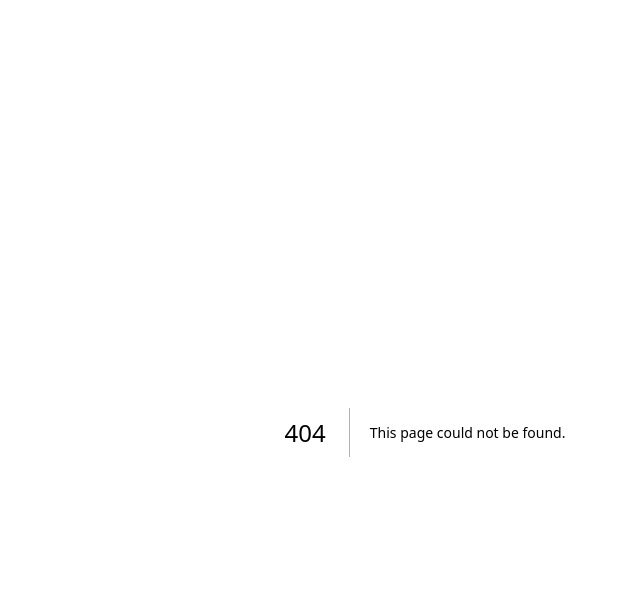
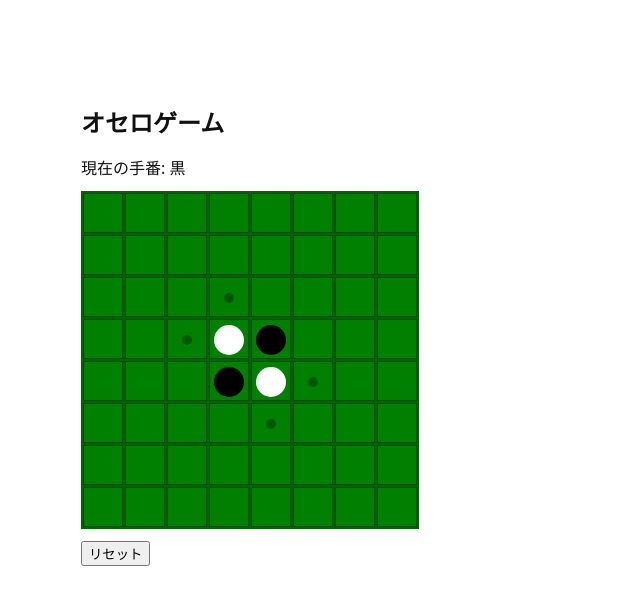
Before and after one commit to daligucheng/my-app, a Next.js app: page /othello in a window 1280 px wide. Before the commit this address had no page. Shown: the top 604 px of the page, without its empty margins (215-855 px from the left). Built offline with nearby package versions, Linux system fonts and the light colour scheme.

Commit message:
Add simple Othello game page

```diff
--- /dev/null
+++ b/app/othello/page.tsx
@@ -0,0 +1,12 @@
+import OthelloGame from "@/components/OthelloGame";
+
+export default function Page() {
+  return (
+    <main style={{ maxWidth: 720, margin: "40px auto", padding: 16 }}>
+      <h1 style={{ fontSize: 24, fontWeight: 700, marginBottom: 12 }}>
+        オセロゲーム
+      </h1>
+      <OthelloGame />
+    </main>
+  );
+}
--- /dev/null
+++ b/components/OthelloGame.tsx
@@ -0,0 +1,159 @@
+"use client";
+
+import { useState } from "react";
+
+const BOARD_SIZE = 8;
+
+// 0: empty, 1: black, -1: white
+ type Cell = 0 | 1 | -1;
+
+function createInitialBoard(): Cell[][] {
+  const board: Cell[][] = Array.from({ length: BOARD_SIZE }, () =>
+    Array<Cell>(BOARD_SIZE).fill(0)
+  );
+  board[3][3] = -1;
+  board[3][4] = 1;
+  board[4][3] = 1;
+  board[4][4] = -1;
+  return board;
+}
+
+const directions = [
+  [1, 0],
+  [-1, 0],
+  [0, 1],
+  [0, -1],
+  [1, 1],
+  [1, -1],
+  [-1, 1],
+  [-1, -1],
+] as const;
+
+function inBounds(x: number, y: number) {
+  return x >= 0 && x < BOARD_SIZE && y >= 0 && y < BOARD_SIZE;
+}
+
+function getFlips(board: Cell[][], x: number, y: number, player: Cell) {
+  if (board[y][x] !== 0) return [] as [number, number][];
+  const opponent = (player * -1) as Cell;
+  const flips: [number, number][] = [];
+  for (const [dx, dy] of directions) {
+    let nx = x + dx;
+    let ny = y + dy;
+    const line: [number, number][] = [];
+    while (inBounds(nx, ny) && board[ny][nx] === opponent) {
+      line.push([nx, ny]);
+      nx += dx;
+      ny += dy;
+    }
+    if (line.length && inBounds(nx, ny) && board[ny][nx] === player) {
+      flips.push(...line);
+    }
+  }
+  return flips;
+}
+
+function hasValidMove(board: Cell[][], player: Cell) {
+  for (let y = 0; y < BOARD_SIZE; y++) {
+    for (let x = 0; x < BOARD_SIZE; x++) {
+      if (getFlips(board, x, y, player).length) return true;
+    }
+  }
+  return false;
+}
+
+export default function OthelloGame() {
+  const [board, setBoard] = useState<Cell[][]>(createInitialBoard);
+  const [player, setPlayer] = useState<Cell>(1);
+
+  const handleClick = (x: number, y: number) => {
+    const flips = getFlips(board, x, y, player);
+    if (!flips.length) return;
+    const newBoard = board.map((row) => row.slice());
+    newBoard[y][x] = player;
+    flips.forEach(([fx, fy]) => {
+      newBoard[fy][fx] = (newBoard[fy][fx] * -1) as Cell;
+    });
+    const next = (player * -1) as Cell;
+    setBoard(newBoard);
+    if (hasValidMove(newBoard, next)) {
+      setPlayer(next);
+    } else if (!hasValidMove(newBoard, player)) {
+      // No moves for either player
+      setPlayer(0);
+    }
+  };
+
+  const resetGame = () => {
+    setBoard(createInitialBoard());
+    setPlayer(1);
+  };
+
+  return (
+    <div>
+      <p style={{ marginBottom: 12 }}>
+        {player === 0
+          ? "ゲーム終了"
+          : `現在の手番: ${player === 1 ? "黒" : "白"}`}
+      </p>
+      <div
+        style={{
+          display: "grid",
+          gridTemplateColumns: `repeat(${BOARD_SIZE}, 40px)`,
+          gap: 2,
+          background: "#006400",
+          padding: 2,
+          width: "fit-content",
+        }}
+      >
+        {board.map((row, y) =>
+          row.map((cell, x) => {
+            const flips = getFlips(board, x, y, player);
+            const canPlay = player !== 0 && flips.length > 0;
+            return (
+              <div
+                key={`${x}-${y}`}
+                onClick={() => handleClick(x, y)}
+                style={{
+                  width: 40,
+                  height: 40,
+                  background: "#008000",
+                  position: "relative",
+                  cursor: canPlay ? "pointer" : "default",
+                  border: "1px solid #004d00",
+                }}
+              >
+                {cell !== 0 && (
+                  <div
+                    style={{
+                      background: cell === 1 ? "#000" : "#fff",
+                      borderRadius: "50%",
+                      width: 30,
+                      height: 30,
+                      margin: "5px auto",
+                    }}
+                  />
+                )}
+                {cell === 0 && canPlay && (
+                  <div
+                    style={{
+                      background: player === 1 ? "#000" : "#fff",
+                      opacity: 0.3,
+                      borderRadius: "50%",
+                      width: 10,
+                      height: 10,
+                      margin: "15px auto",
+                    }}
+                  />
+                )}
+              </div>
+            );
+          })
+        )}
+      </div>
+      <button onClick={resetGame} style={{ marginTop: 12 }}>
+        リセット
+      </button>
+    </div>
+  );
+}
```
Also changed, not shown: 1 other file (tests, documents, lock files or other folders).
